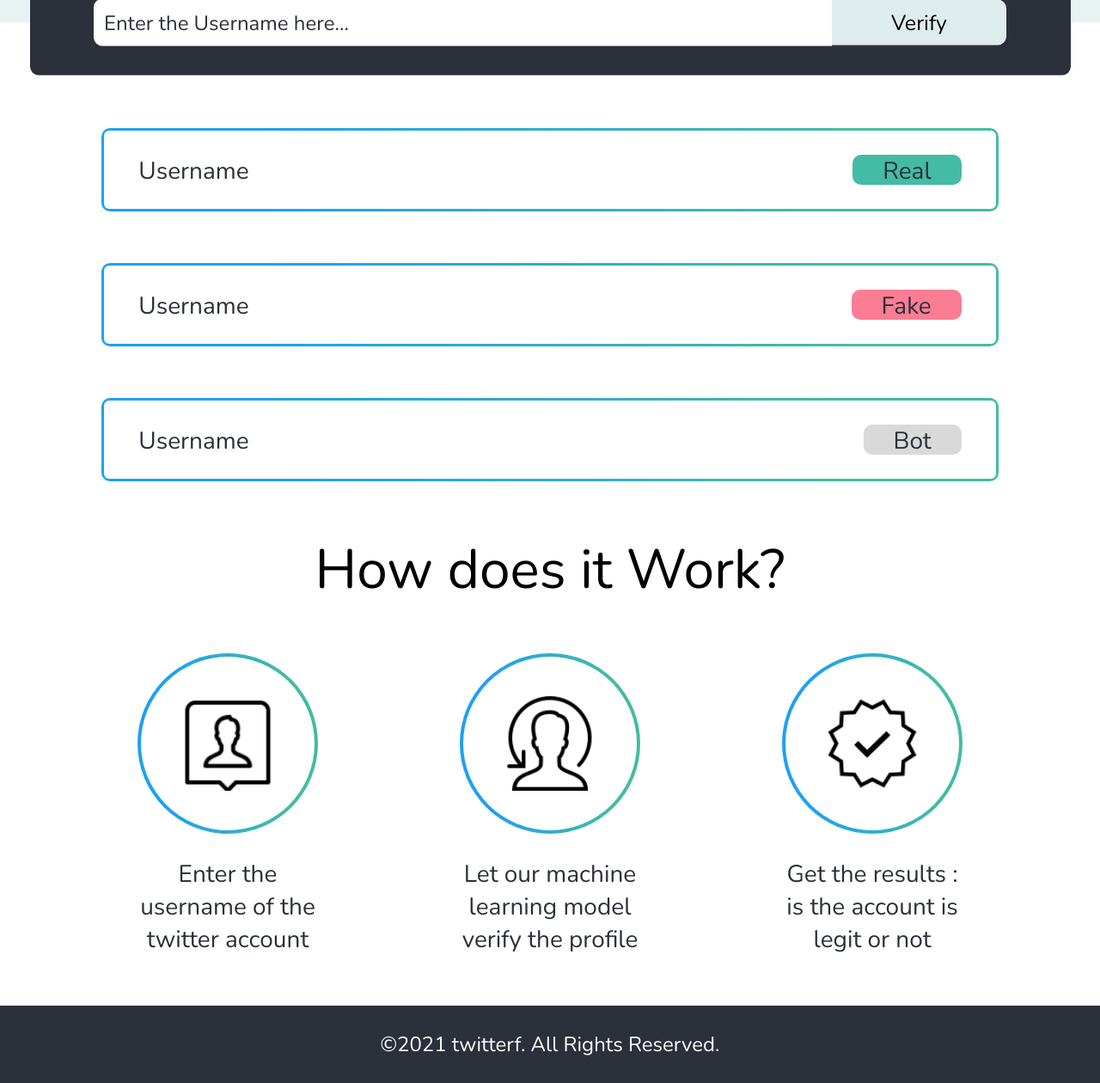
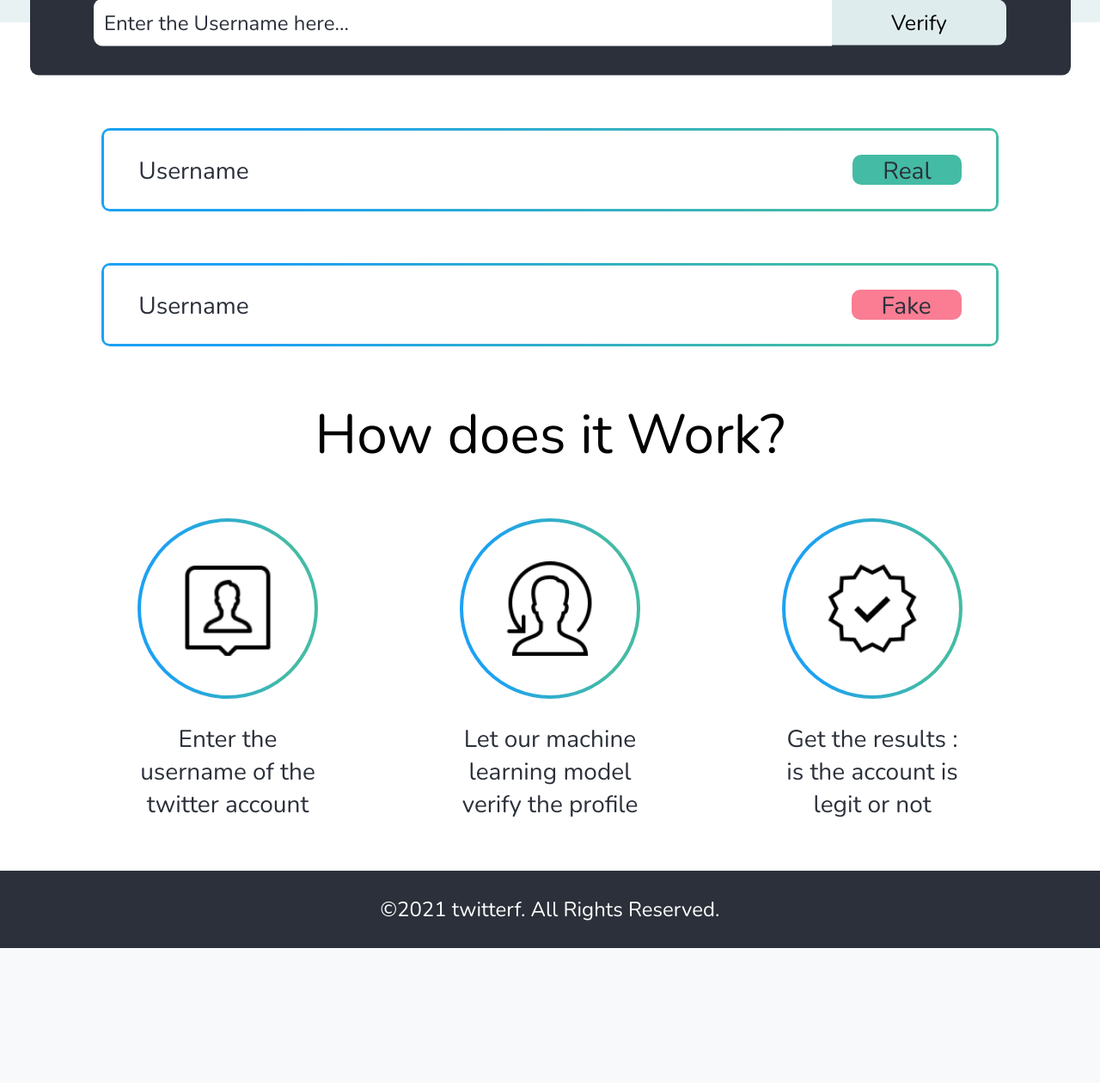
Before and after one commit to dhairyaostwal/twitterf, a Python web app: template templates/index.html in a window 1280 px wide. Shown: the part 874-2134 px from the top of the page at 86% size. After the commit the page ends 1977 px from the top, so only its background shows below. Run offline with Jinja, Linux system fonts and the light colour scheme; the template is opened without the code that fills it, so the values that code supplies are empty.

Commit message:
removed bot option

```diff
--- a/static/home.css
+++ b/static/home.css
@@ -248,9 +248,6 @@ button[type="submit"]{
 }
 .fake{
     background-color: #FA7D93;
-}
-.bot{
-    background-color: #D9D9D9;
 }
 .close{
     background-color: #DFECED;
--- a/templates/index.html
+++ b/templates/index.html
@@ -64,12 +64,6 @@
                     <p class="result fake" onclick="showpop('fake')">Fake</p>
                 </span>
             </div>
-            <div class="output">
-                <span>
-                    <p>Username</p>
-                    <p class="result bot">Bot</p>
-                </span>
-            </div>
         </div>
     </div>
     <div id="about">
```
